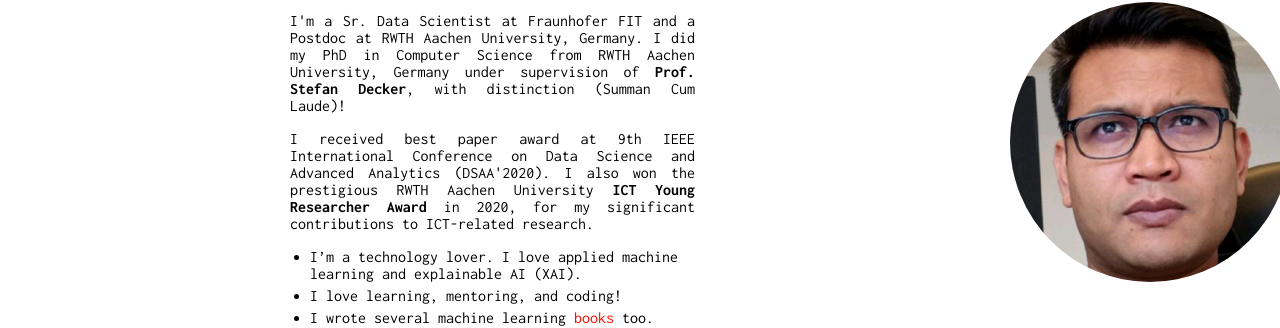
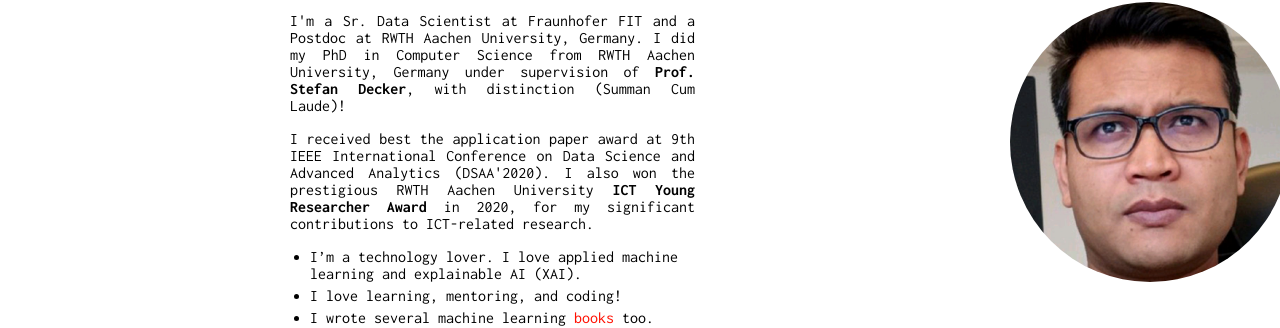
Before and after one commit to rezacsedu/rezacsedu.github.io, a Jekyll site: the page built from index.md, in a window 1280 px wide. Shown: the part 173-501 px from the top of the page. Built offline with Jekyll 4.4.1, drawn with Linux system fonts in a browser that asks for light colours; our own code applies the rules of GitHub Pages for plain Markdown files.

Commit message:
Update index.md

```diff
--- a/index.md
+++ b/index.md
@@ -4,7 +4,7 @@
 
 <p style='text-align: justify;'> I'm a Sr. Data Scientist at Fraunhofer FIT and a Postdoc at RWTH Aachen University, Germany. I did my PhD in Computer Science from RWTH Aachen University, Germany under supervision of <b>Prof. Stefan Decker</b>, with distinction (Summan Cum Laude)! </p>
 
-<p style='text-align: justify;'>I received best paper award at 9th IEEE International Conference on Data Science and Advanced Analytics (DSAA'2020). I also won the prestigious RWTH Aachen University <b>ICT Young Researcher Award</b> in 2020, for my significant contributions to ICT-related research. </p>
+<p style='text-align: justify;'>I received best the application paper award at 9th IEEE International Conference on Data Science and Advanced Analytics (DSAA'2020). I also won the prestigious RWTH Aachen University <b>ICT Young Researcher Award</b> in 2020, for my significant contributions to ICT-related research. </p>
 
 - I'm a technology lover. I love applied machine learning and explainable AI (XAI).
 - I love learning, mentoring, and coding!
```
